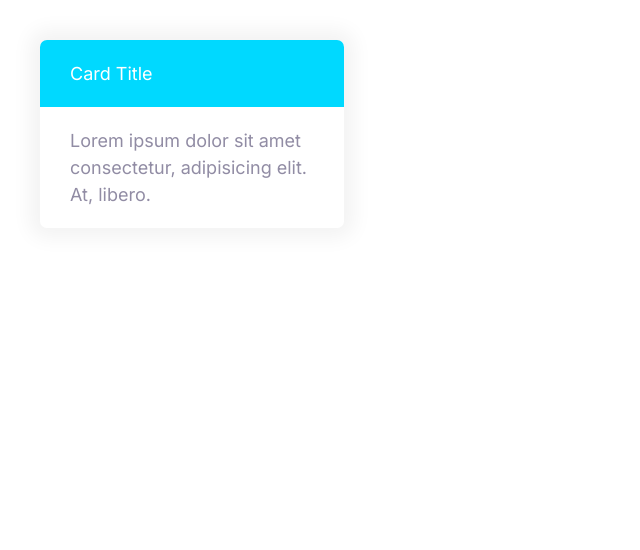
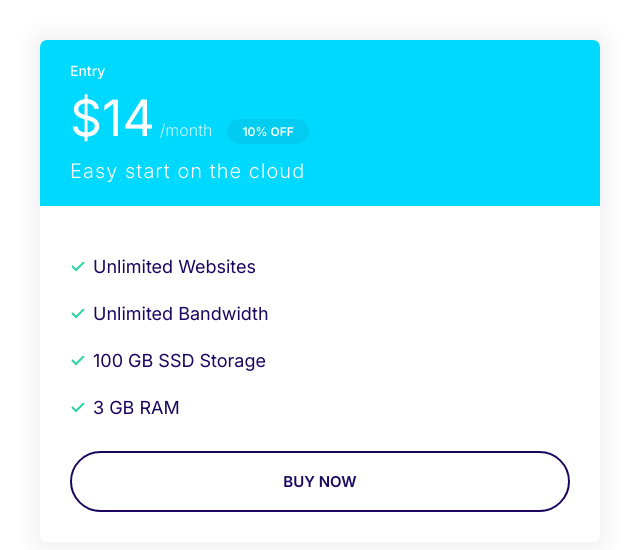
Before and after one commit to AbhishekHarshvardhan/moshify, a plain HTML site: page index.html in a window 1280 px wide. Shown: the whole page, without its empty margins (0-640 px from the left). Drawn offline with nearby package versions, Linux system fonts and the light colour scheme.

Commit message:
Build the plan component.

```diff
--- a/css/styles.css
+++ b/css/styles.css
@@ -117,6 +117,7 @@ a {
 
 .badge--small {
   font-size: 1.6rem;
+  padding: 0.5rem 1.5rem;
 }
 
 @media screen and (min-width: 1024px) {
@@ -296,3 +297,51 @@ a {
   background: var(--color-secondary);
   color: #fff;
 }
+
+.card--secondary .badge--secondary {
+  background: #02cdf1;
+}
+
+/* Plans */
+.plan__name {
+  color: #fff;
+  margin: 0;
+  font-weight: 500;
+  font-size: 2.4rem;
+}
+
+.plan__price {
+  font-size: 6rem;
+}
+
+.plan__billing-cycle {
+  font-size: 2.4rem;
+  font-weight: 300;
+  opacity: 0.8;
+  margin-right: 1rem;
+}
+
+.plan__description {
+  font-size: 2rem;
+  font-weight: 300;
+  letter-spacing: 1px;
+  display: block;
+}
+
+.plan .list__item {
+  margin-bottom: 2rem;
+}
+
+@media screen and (min-width: 1024px) {
+  .plan__name {
+    font-size: 1.4rem;
+  }
+
+  .plan__price {
+    font-size: 5rem;
+  }
+
+  .plan__billing-cycle {
+    font-size: 1.6rem;
+  }
+}
--- a/index.html
+++ b/index.html
@@ -7,7 +7,7 @@
     <title>Document</title>
     <link rel="preconnect" href="https://fonts.gstatic.com" />
     <link
-      href="https://fonts.googleapis.com/css2?family=Inter:wght@400;600;700&display=swap"
+      href="https://fonts.googleapis.com/css2?family=Inter:wght@300;400;500;600;700&display=swap"
       rel="stylesheet"
     />
     <link
@@ -19,11 +19,25 @@
     <link rel="stylesheet" href="css/styles.css" />
   </head>
   <body>
-    <div style="width: 30%; padding: 4rem">
-      <div class="card card--secondary">
-        <header class="card__header">Card Title</header>
-        <div class="card__body">
-          Lorem ipsum dolor sit amet consectetur, adipisicing elit. At, libero.
+    <div style="width: 50%; padding: 4rem">
+      <div class="plan">
+        <div class="card card--secondary">
+          <header class="card__header">
+            <h3 class="plan__name">Entry</h3>
+            <span class="plan__price">$14</span>
+            <span class="plan__billing-cycle">/month</span>
+            <span class="badge badge--secondary badge--small">10% OFF</span>
+            <span class="plan__description">Easy start on the cloud</span>
+          </header>
+          <div class="card__body">
+            <ui class="list list--tick">
+              <li class="list__item">Unlimited Websites</li>
+              <li class="list__item">Unlimited Bandwidth</li>
+              <li class="list__item">100 GB SSD Storage</li>
+              <li class="list__item">3 GB RAM</li>
+            </ui>
+            <button class="btn btn--outline btn--block">Buy Now</button>
+          </div>
         </div>
       </div>
     </div>
```
Also changed, not shown: components/plans.html (added, +20 -0 lines).
